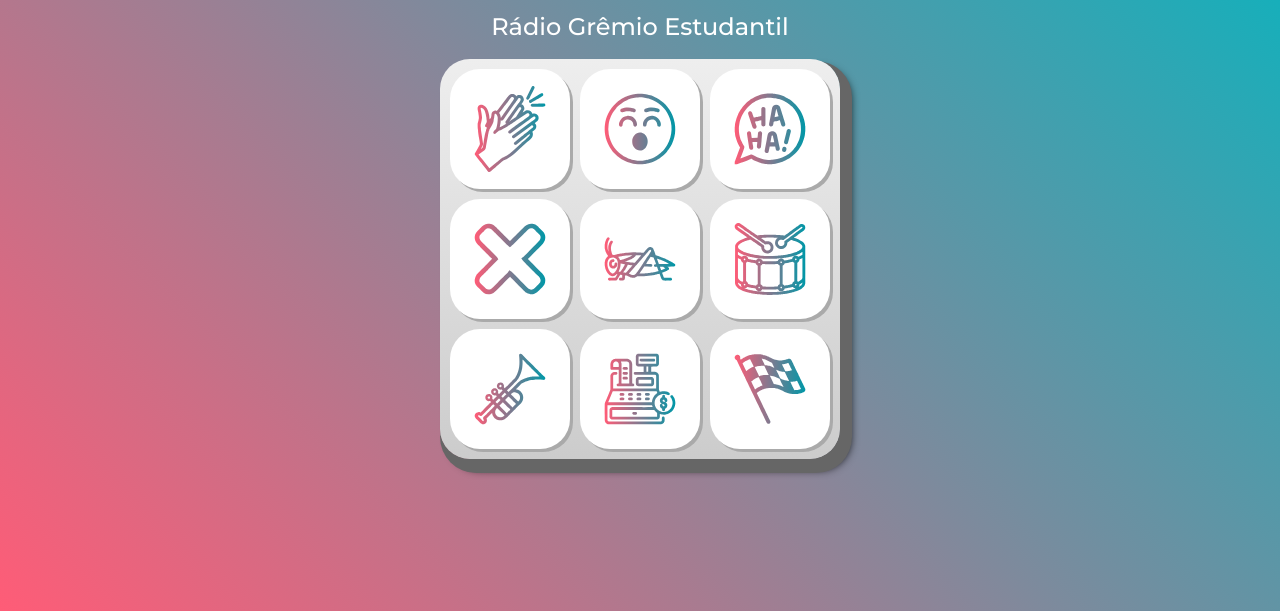
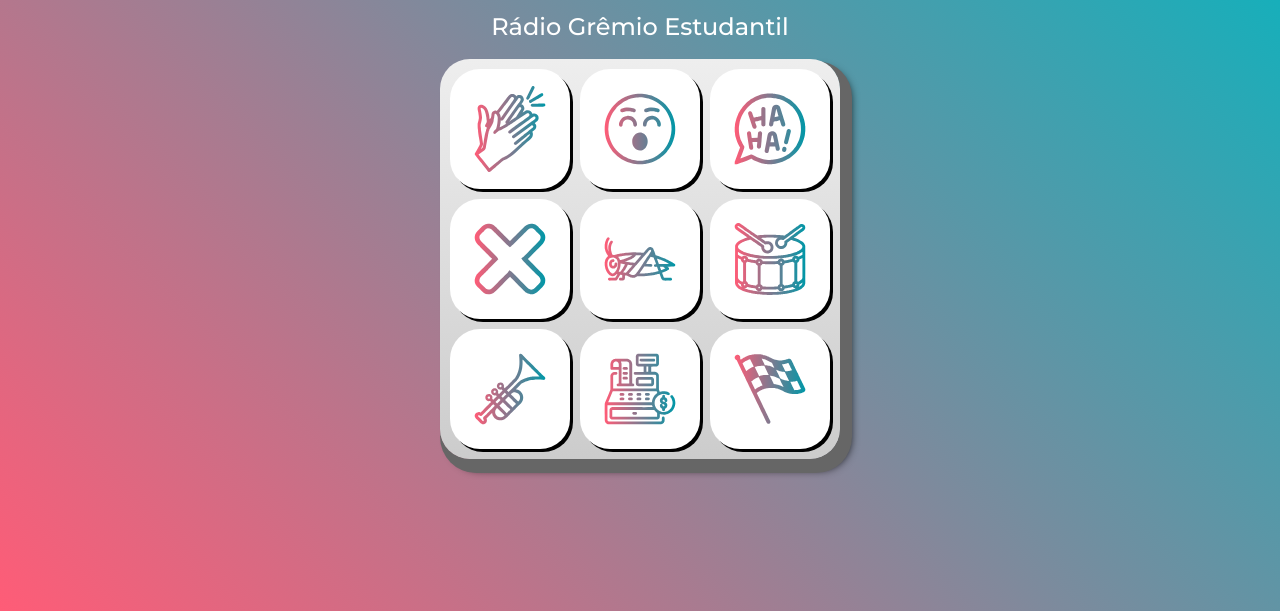
Before and after one commit to livieseduardo/trabalho_programa-o-, a plain HTML site: page index.html in a window 1280 px wide. Shown: the part 189-800 px from the top of the page. Drawn offline with Linux system fonts and the light colour scheme.

Commit message:
atualizaçao

```diff
--- a/css/estilos.css
+++ b/css/estilos.css
@@ -1,6 +1,6 @@
 :root {
-  --cinza: #aaa;
-  --vermelha: #e93d50;
+  --cinza: #000000;
+  --vermelha: #3de946;
   --vermelha-escura: #af303f;
   --branca: #fff;
   --luz: #ff5c77
```
